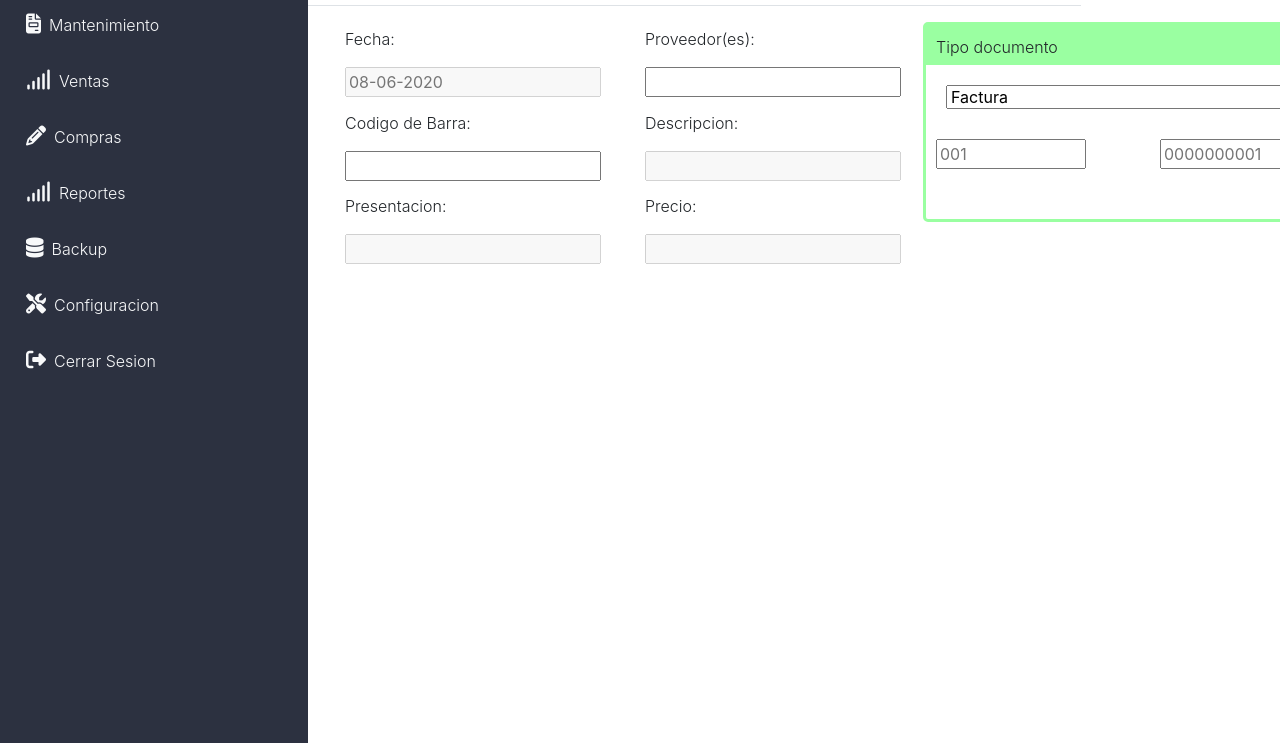
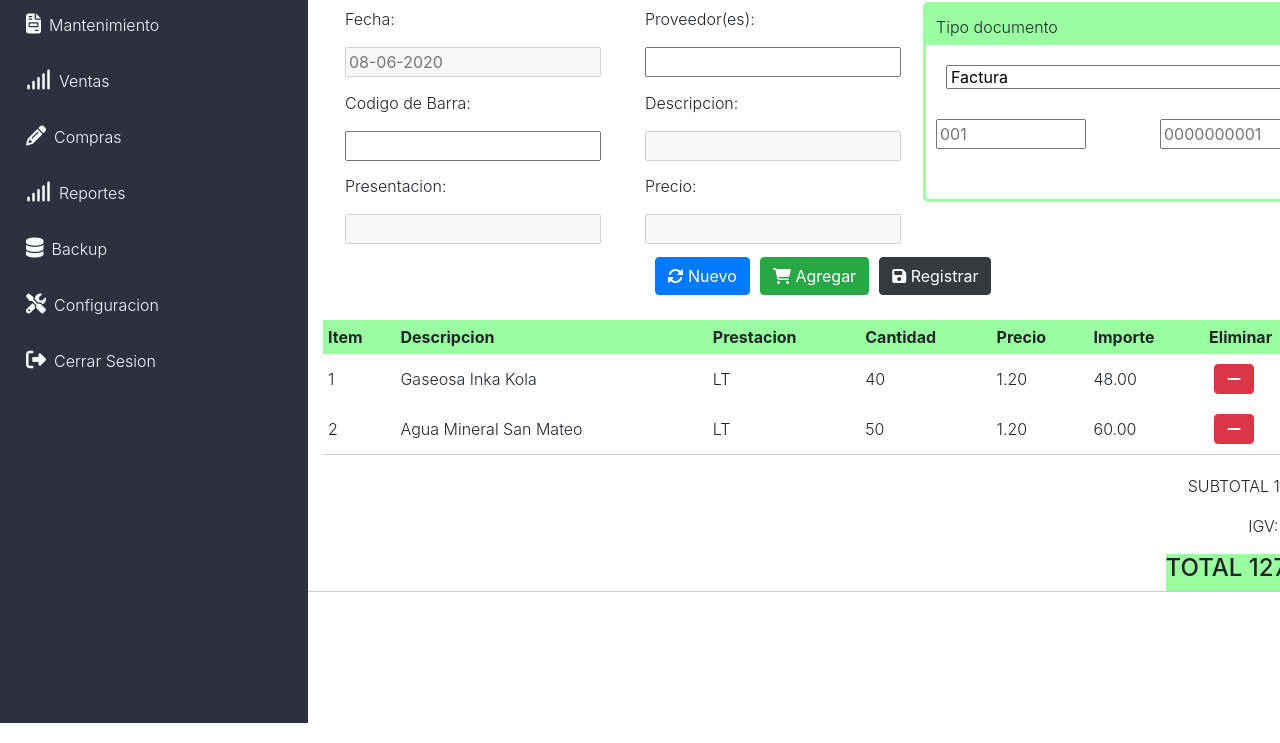
Before and after one commit to helmermartinez/SISFAC, a plain HTML site: page index.html in a window 1280 px wide. Shown: the part 153-896 px from the top of the page. Drawn offline with nearby package versions, Linux system fonts and the light colour scheme.

Commit message:
second commit

```diff
--- a/css/estilos.css
+++ b/css/estilos.css
@@ -34,6 +34,7 @@ font-family: 'Times New Roman', Times, serif;
 }
 
 #content{
+    margin-top: -20px;
     overflow-y: auto;
     height: 100vh;
     padding-bottom:5rem;
@@ -85,3 +86,41 @@ font-family: 'Times New Roman', Times, serif;
 .input{
     width: 150px;
 }
+
+#btn{
+    display: flex;
+    justify-content: center;
+}
+.btn{
+    margin: 5px;
+}
+#table, #table2{
+    margin-top: 20px;
+}
+
+#table2{
+    display: flex;
+    flex-direction: column;
+    justify-content: flex-end;
+    align-items: flex-end;
+    box-shadow: 0.5px 0.5px 0.5px 0.5px rgba(0, 0, 0, 0.2);
+
+
+}
+table{
+    width: 100%;
+    text-align: left;
+    box-shadow: 0.5px 0.5px 0.5px 0.5px rgba(0, 0, 0, 0.2);
+}
+
+th{
+    background-color: #9AFFA1;
+}
+
+td,th{
+    padding: 5px;
+}
+
+#total{
+    background-color: #9AFFA1;
+}
--- a/index.html
+++ b/index.html
@@ -94,6 +94,35 @@
                   </div>
                 </div>
               </section>
+              <div id="btn">
+                <button class="btn btn-primary"><i class="fas fa-sync-alt"></i> Nuevo</button>
+                <button class="btn btn-success"><i class="fas fa-shopping-cart"></i> Agregar</button>
+                <button class="btn btn-dark"><i class="fas fa-save"></i> Registrar</button>
+              </div>
+
+              <div id="table" class="container">
+                <table>
+                  <thead>
+                    <tr>
+                      <th>Item</th><th>Descripcion</th><th>Prestacion</th><th>Cantidad</th><th>Precio</th><th>Importe</th><th>Eliminar</th>
+                    </tr>
+                  </thead>
+                  <tr>
+                    <td>1</td><td>Gaseosa Inka Kola</td><td>LT</td><td>40</td><td>1.20</td><td>48.00</td><td><i class="fas fa-minus btn btn-danger"></i></td>
+                  </tr>
+                  <tr>
+                    <td>2</td><td>Agua Mineral San Mateo</td><td>LT</td><td>50</td><td>1.20</td><td>60.00</td><td><i class="fas fa-minus btn btn-danger"></i></td>
+                  </tr>
+                </table>
+              </div>
+
+              <div id="table2" class="container">
+                <div><p>SUBTOTAL 108.00</p></div>
+                <div><p>IGV: 19.44</p></div>
+                <div id="total"><h4>TOTAL 127.44</h4></div>
+
+
+              </div>
           </div>
         </div>
     </div>
```
